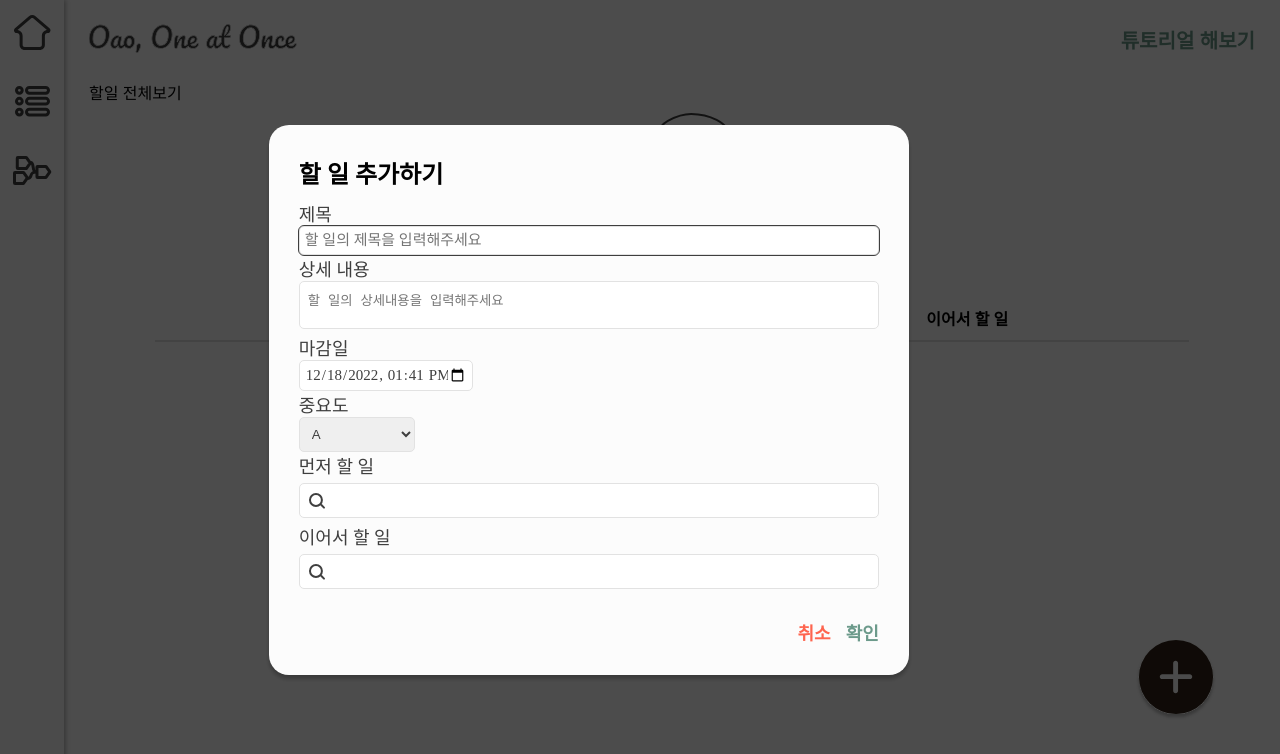
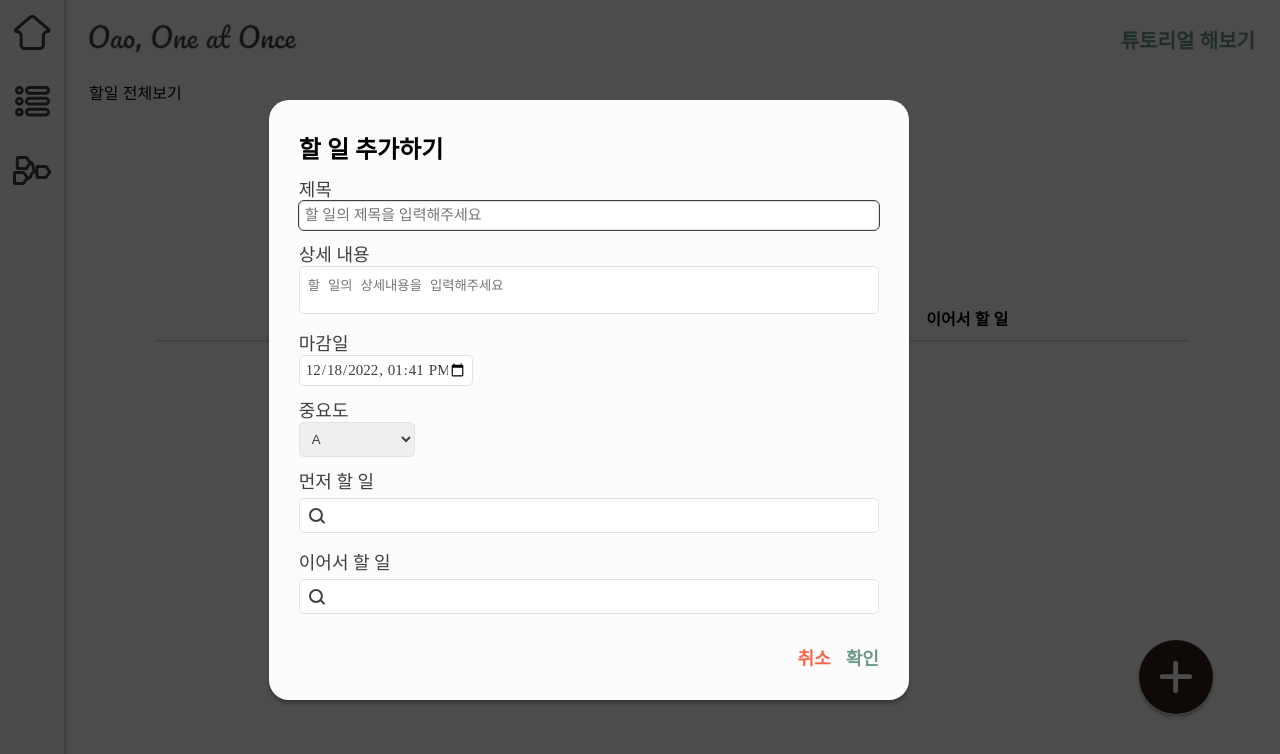
Before and after one commit to boostcampwm-2022/web20-OAO, a React (Vite) app in the folder client/: page /todos in a window 1280 px wide. Both pictures are taken after a click on the button 1176 px from the left and 681 px from the top of the page. Shown: the top 754 px of the page. Built offline with nearby package versions, Linux system fonts and the light colour scheme.

Commit message:
style: input 간 간격 추가

```diff
--- a/client/src/container/CreateModal.tsx
+++ b/client/src/container/CreateModal.tsx
@@ -9,6 +9,9 @@ import useModalComplete from '@hooks/useModalComplete';
 
 const InputWrapper = styled.div`
   width: 100%;
+  display: flex;
+  flex-direction: column;
+  gap: 10px;
 `;
 
 const MODAL_CREATE = 'create';
--- a/client/src/container/EditModal.tsx
+++ b/client/src/container/EditModal.tsx
@@ -17,6 +17,9 @@ interface WrapperProps {
 
 const InputWrapper = styled.div<WrapperProps>`
   width: 100%;
+  display: flex;
+  flex-direction: column;
+  gap: 10px;
 `;
 
 const MODAL_EDIT = 'update';
```
